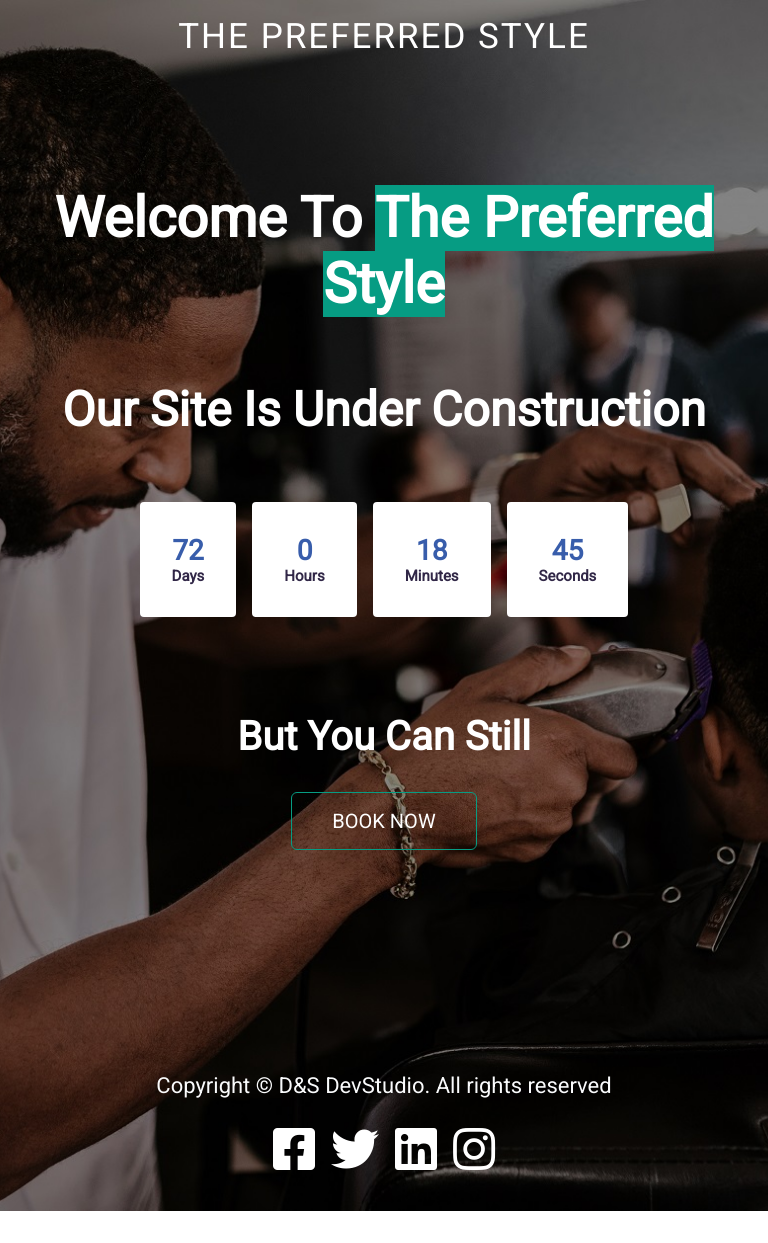
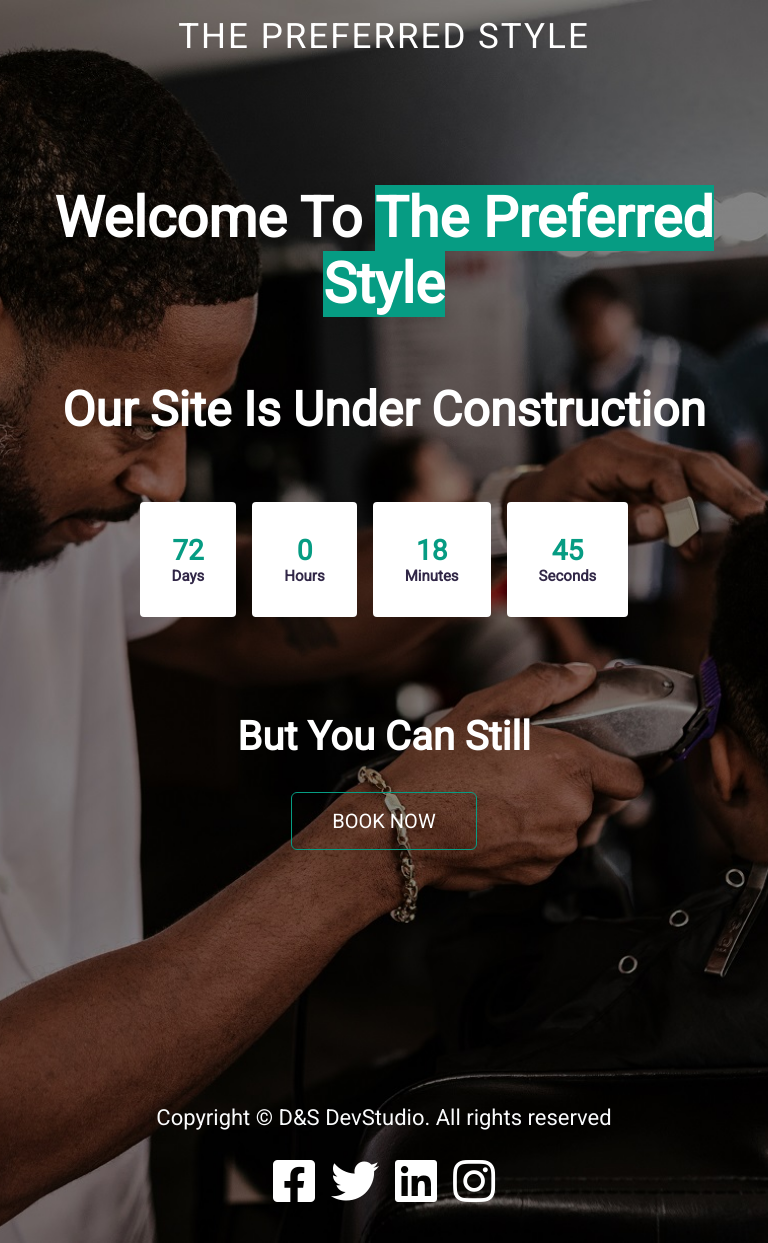
Before and after one commit to LINGTONX/Countdown-LandingPage, a plain HTML site: page index.html in a window 768 px wide. Before the commit the page ends 1211 px from the top, so only its background shows below. Drawn offline with Linux system fonts and the light colour scheme.

Commit message:
updated css

```diff
--- a/index.html
+++ b/index.html
@@ -29,7 +29,7 @@
 
         <div class="button-area">
           <h3>But You Can Still</h3>
-          <button class="button">Book Now</button>
+          <a href="https://app.acuityscheduling.com/schedule.php?owner=23159674"><button class="button">Book Now</button></a>
         </div>
     </div>
   </section>
--- a/media.css
+++ b/media.css
@@ -12,7 +12,7 @@
         font-size: 35px;
     }
     .footer-section{
-       margin-top: 10rem;
+       margin-top: 12rem;
        flex-direction: column;
         align-items: center;
     }
--- a/style.css
+++ b/style.css
@@ -140,7 +140,7 @@ button{
   padding: 2rem;
   font-weight: 700;
   border-radius: 4px;
-  color: #385dab;
+  color: #069c83;
   }
   .countdown .time span {
   font-size: 15px;
```
